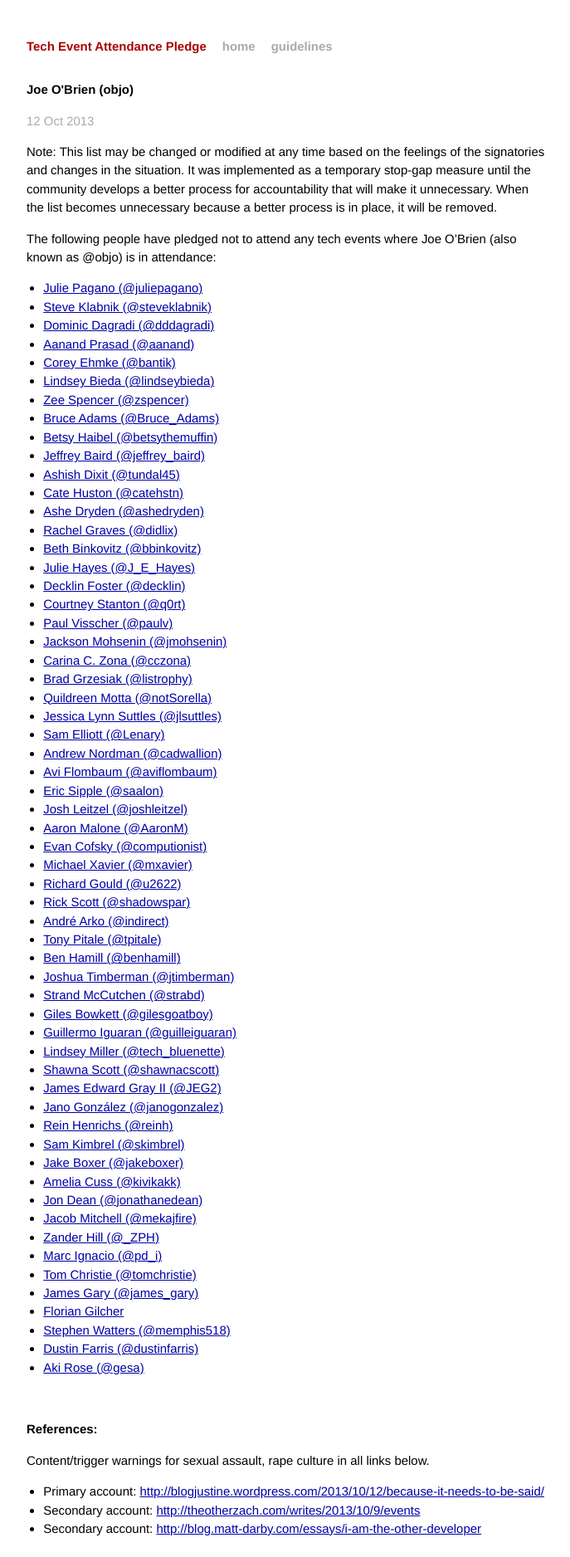
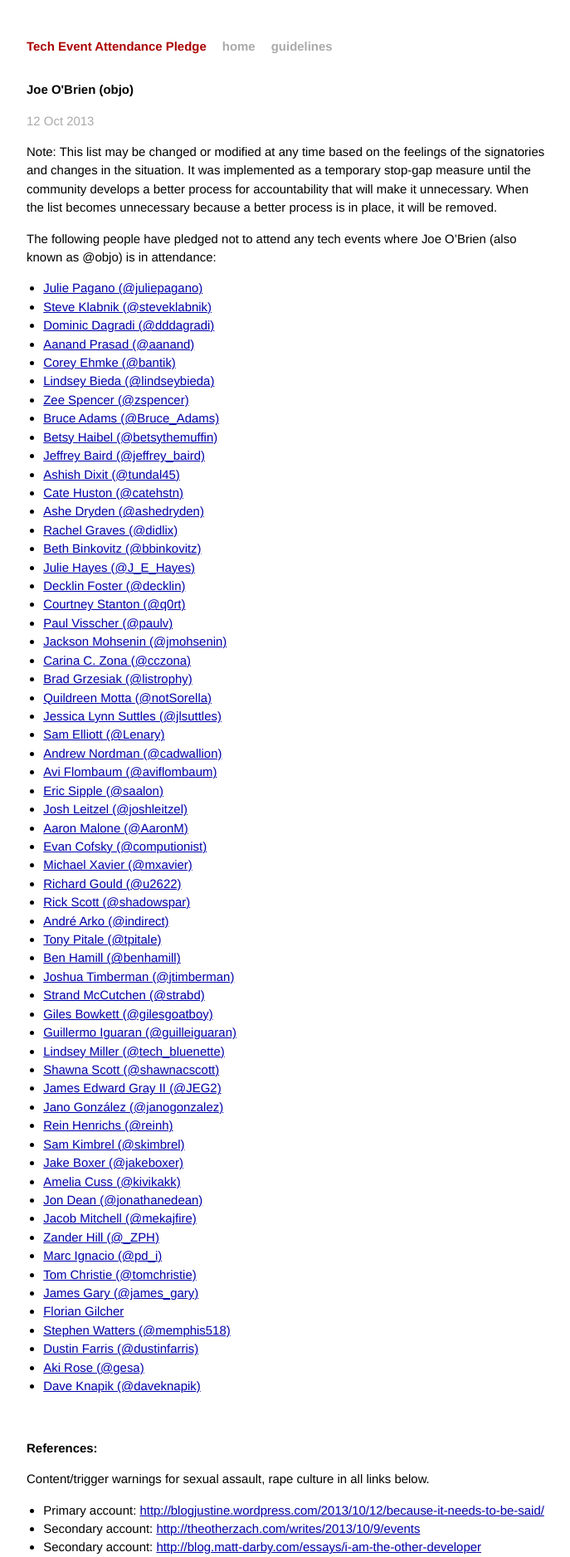
Before and after one commit to techtektek/tech-event-attendance-pledge.github.io, a Jekyll site: the page built from _posts/2013-10-12-objo.markdown, in a window 1280 px wide. Shown: the whole page at 83% size, without its empty margins (294-981 px from the left). Built offline with Jekyll 4.4.1, drawn with Linux system fonts in a browser that asks for light colours; Markdown is read by kramdown in place of the engine named in the settings; before the commit the page ends 1853 px from its top, so only the background shows below that.

Commit message:
Add daveknapik to the list.

```diff
--- a/_posts/2013-10-12-objo.markdown
+++ b/_posts/2013-10-12-objo.markdown
@@ -73,6 +73,7 @@ O'Brien (also known as @objo) is in attendance:
 * [Stephen Watters (@memphis518)](https://twitter.com/memphis518/status/389766921471545346)
 * [Dustin Farris (@dustinfarris)](https://twitter.com/dustinfarris/status/389798541985861632)
 * [Aki Rose (@gesa)](https://github.com/tech-event-attendance-pledge/tech-event-attendance-pledge.github.io/pull/59)
+* [Dave Knapik (@daveknapik)](https://twitter.com/daveknapik/status/390097083157340161)
 
 <br/>
 
```
